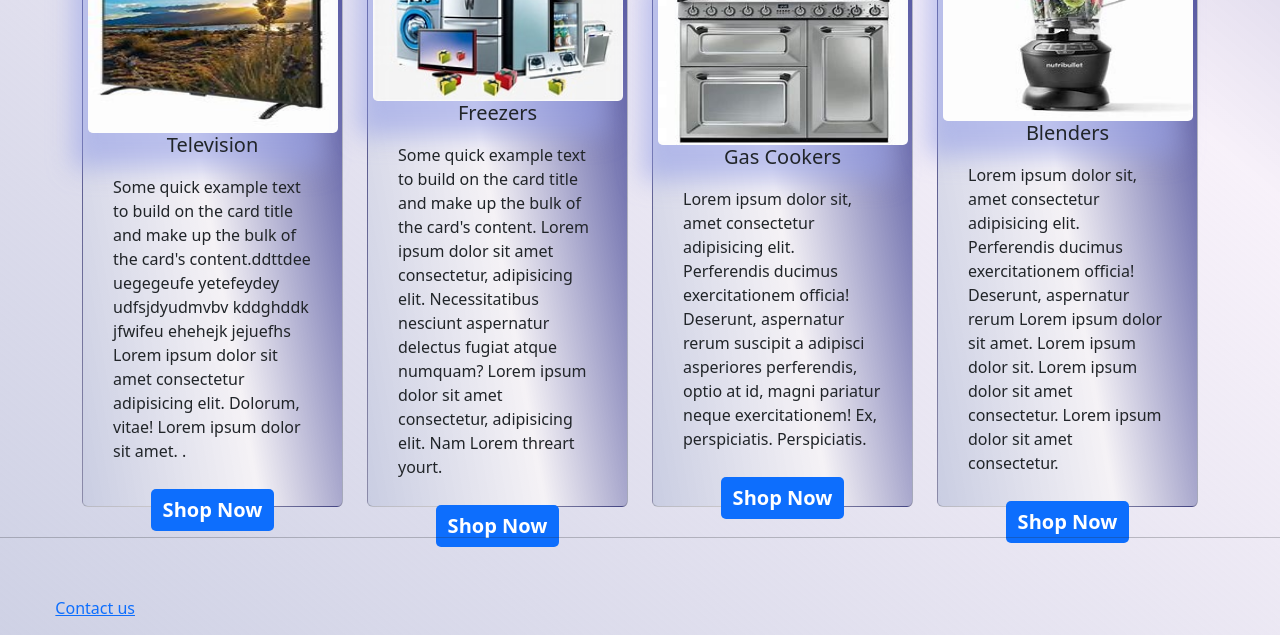
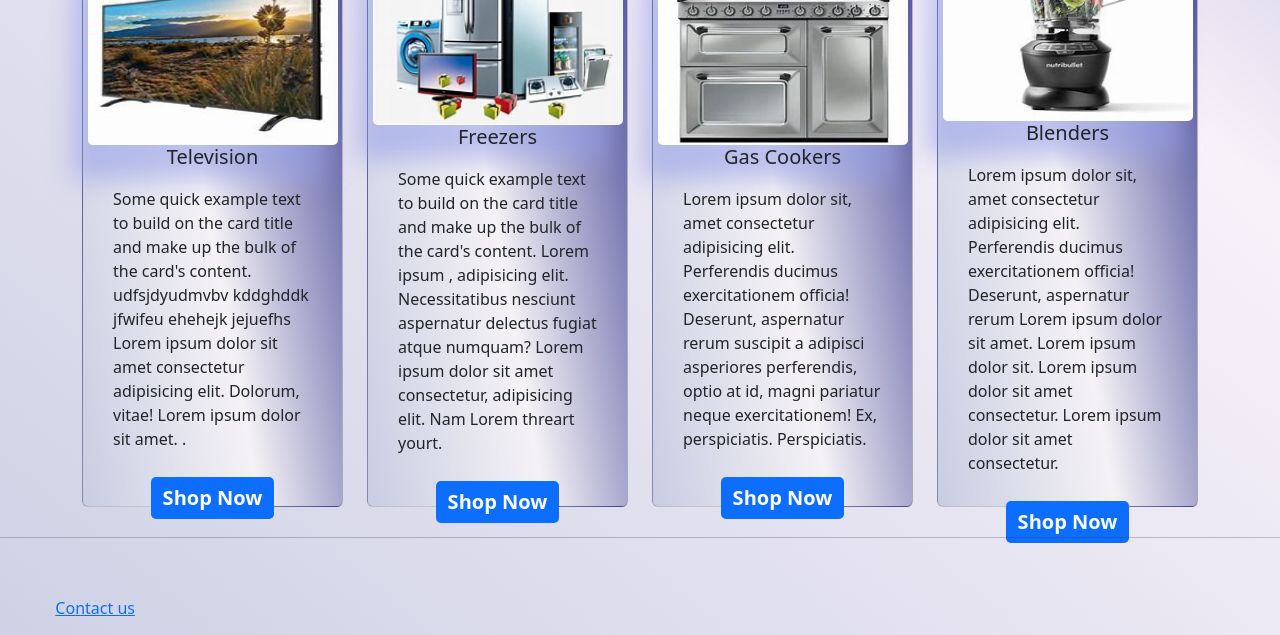
Before and after one commit to Gbaszy/Onlinestore, a plain HTML site: page index.html in a window 1280 px wide. Shown: the part 1520-2155 px from the top of the page. Drawn offline with nearby package versions, Linux system fonts and the light colour scheme.

Commit message:
Update index.html

```diff
--- a/index.html
+++ b/index.html
@@ -188,7 +188,7 @@
             <div class="card">
              <img src="tv.jpeg"  alt="Tv">
                 <h5 class="card-title">Television</h5>
-                <p class="card-text">Some quick example text to build on the card title and make up the bulk of the card's content.ddttdee uegegeufe yetefeydey udfsjdyudmvbv kddghddk jfwifeu ehehejk jejuefhs Lorem ipsum dolor sit amet consectetur adipisicing elit. Dolorum, vitae! Lorem ipsum dolor sit amet. .</p>
+                <p class="card-text">Some quick example text to build on the card title and make up the bulk of the card's content. udfsjdyudmvbv kddghddk jfwifeu ehehejk jejuefhs Lorem ipsum dolor sit amet consectetur adipisicing elit. Dolorum, vitae! Lorem ipsum dolor sit amet. .</p>
                 <a href="#" class="btn btn-primary">Shop Now</a>
             </div>
             </div>
@@ -196,7 +196,7 @@
           <div class="card" >
            <img src="freezer.jpeg" class="image-fluid" alt="Freezer">
               <h5 class="card-title">Freezers</h5>
-              <p>Some quick example text to build on the card title and make up the bulk of the card's content. Lorem ipsum dolor sit amet consectetur, adipisicing elit. Necessitatibus nesciunt aspernatur delectus fugiat atque numquam? Lorem ipsum dolor sit amet consectetur, adipisicing elit. Nam Lorem  threart yourt.</p>
+              <p>Some quick example text to build on the card title and make up the bulk of the card's content. Lorem ipsum , adipisicing elit. Necessitatibus nesciunt aspernatur delectus fugiat atque numquam? Lorem ipsum dolor sit amet consectetur, adipisicing elit. Nam Lorem  threart yourt.</p>
               <a href="#" class="btn btn-primary">Shop Now</a>
           </div>
           </div>
```
